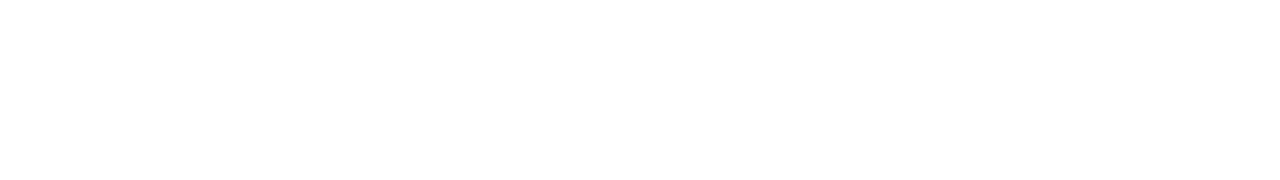
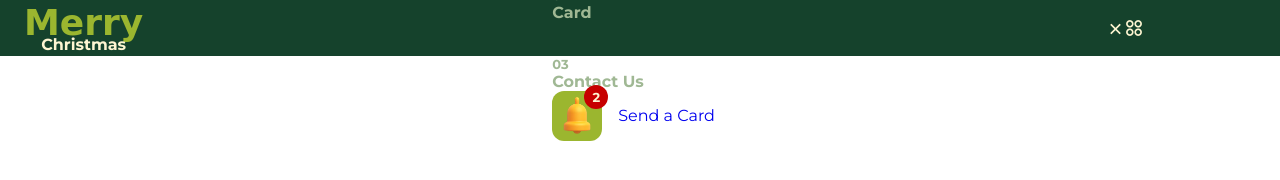
Before and after one commit to titohajili/Christmas-Website, a plain HTML site: page index.html in a window 1280 px wide. Drawn offline with nearby package versions, Linux system fonts and the light colour scheme; a web font is replaced by a local one.

Commit message:
Header & Nav

```diff
--- a/assets/css/styles.css
+++ b/assets/css/styles.css
@@ -79,3 +79,154 @@ img {
 }
 
 /*=============== HEADER & NAV ===============*/
+
+.header{
+  position: fixed;
+  width: 100%;
+  top: 0;
+  left: 0;
+  background-color: var(--first-color-dark);
+  z-index: var(--z-fixed);
+}
+
+
+.nav,
+.nav__logo,
+.nav__list,
+.nav__buttons{
+  display: flex;
+
+}
+
+.nav{
+  position: relative;
+  height: var(--header-height);
+  justify-content: space-between;
+  align-items: center;
+}
+
+.nav__logo{
+  color: var(--title-color);
+  font-weight: var(--font-bold);
+  flex-direction: column;
+  align-items: center;
+}
+
+.nav__logo span:nth-child(1){
+  color: var(--first-color);
+  font-size: var(--h1-font-size);
+  font-family: var(--second-font);
+  transform: translateY(4px);
+}
+
+.nav__logo span:nth-child(2){
+  transform: translateY(-4px);
+}
+
+.nav__toggle,
+.nav__close{
+  display: inline-flex;
+  font-size: 1.25rem;
+  color: var(--title-color);
+  cursor: pointer;
+}
+
+@media screen and (max-width:1150px){
+  .nav__menu{
+    position: fixed;
+    top: 0;
+    right: -100%;
+    background: var(--gradient-color);
+    width: 80%;
+    height: 100%;
+    box-shadow: -2px 0 12px hsla(0, 0%, 0%, .2);
+    padding: 6rem 2rem 0;
+    flex-direction: column;
+    display: flex;
+    row-gap: 5rem;
+    transition: right .4s;
+  }
+
+}
+
+  .nav__list{
+    flex-direction: column;
+    row-gap: 2rem;
+
+  }
+
+  .nav__link{
+    color: var(--text-color);
+    font-weight: var(--font-bold);
+    display: inline-flex;
+    flex-direction: column;
+    transition: color .4s;
+  }
+
+  .nav__link span{
+    font-size: var(--smaller-font-size);
+  }
+
+
+  .nav__link:hover{
+    color: var(--title-color);
+  }
+
+  .nav__buttons{
+    align-items: center;
+    column-gap: 1rem;
+  }
+
+  .nav__notification{
+    position: relative;
+    background-color: var(--first-color);
+    width: 50px;
+    height: 50px;
+    border-radius: .75rem;
+    display: grid;
+    place-items: center;
+    cursor: pointer;
+    transition: bacround-color .4s;
+  }
+
+  .nav__bell{
+    width: 32px;
+  }
+
+  .nav__notification:hover{
+    background-color: var(--first-color-alt);
+  }
+
+  .nav__circle{
+    width: 24px;
+    height: 24px;
+    background-color: hsla(0, 100%, 39%);
+    color: var(--title-color);
+    font-weight: var(--font-bold);
+    font-size: var(--smaller-font-size);
+    border-radius: 50%;
+    display: grid;
+    place-items: center;
+    position: absolute;
+    top: -6px;
+    right: -6px;
+  }
+
+  .nav__close{
+    position: absolute;
+    top: 1.15rem;
+    right: 1.15rem;
+  }
+
+  .active-link{
+    color: var(--title-color);
+  }
+
+  .active-link span{
+    color: var(--first-color);
+  }
+
+
+  .show-menu{
+    right: 0;
+  }
--- a/assets/js/main.js
+++ b/assets/js/main.js
@@ -0,0 +1,16 @@
+//===============Show Menu ===============//
+const navMenu = document.getElementById('nav-menu');
+const navToggle = document.getElementById('nav-toggle');
+const  navClose = document.getElementById('nav-close');
+
+      if (navToggle){
+        navToggle.addEventListener('click', () =>{
+            navMenu.classList.add('show-menu')
+        })
+      }
+
+      if(navClose){
+        navClose.addEventListener('click', () =>{
+            navMenu.classList.remove('show-menu')
+        })
+      }
--- a/index.html
+++ b/index.html
@@ -13,12 +13,61 @@
       <!--=============== CSS ===============-->
       <link rel="stylesheet" href="assets/css/styles.css">
 
-      <title>Responsive christmas website - Bedimcode</title>
+      <title>Responsive Christmas Website</title>
+      <script src="assets/js/main.js" defer></script>
    </head>
    <body>
       <!--==================== HEADER ====================-->
       <header class="header" id="header">
+         <nav class="nav container">
+            <a href="#" class="nav__logo">
+               <span>Merry</span>
+               <span>Christmas</span>
+            </a>
 
+            <div class="nav__menu" id="nav-menu">
+               <ul class="nav__list">
+                  <li class="nav__item">
+                     <a href="#" class="nav__link active-link">
+                        <span>01</span> Home
+                     </a>
+                  </li>
+
+                  <li class="nav__item">
+                     <a href="#" class="nav__link">
+                        <span>02</span> Card
+                     </a>
+                  </li>
+
+                  <li class="nav__item">
+                     <a href="#" class="nav__link">
+                        <span>03</span> Contact Us
+                     </a>
+                  </li>
+               </ul>
+
+               <div class="nav__buttons">
+                  <div class="nav__notification">
+                     <img src="assets/img/bell.png" alt="image" class="nav__bell">
+                     <div class="nav__circle">2</div>
+                  </div>
+
+                  <a href="#" class="button button__dark">Send a Card</a>
+               </div>
+
+               <!-- Close button -->
+
+               <div class="nav__close" id="nav-close">
+                  <i class="ri-close-line"></i>
+               </div>
+            </div>
+
+            <!--Toggle button-->
+
+            <div class="nav__toggle" id="nav-toggle">
+               <i class="ri-apps-2-line"></i>
+            </div>
+         </nav>
       </header>
 
       <!--==================== MAIN ====================-->
```
